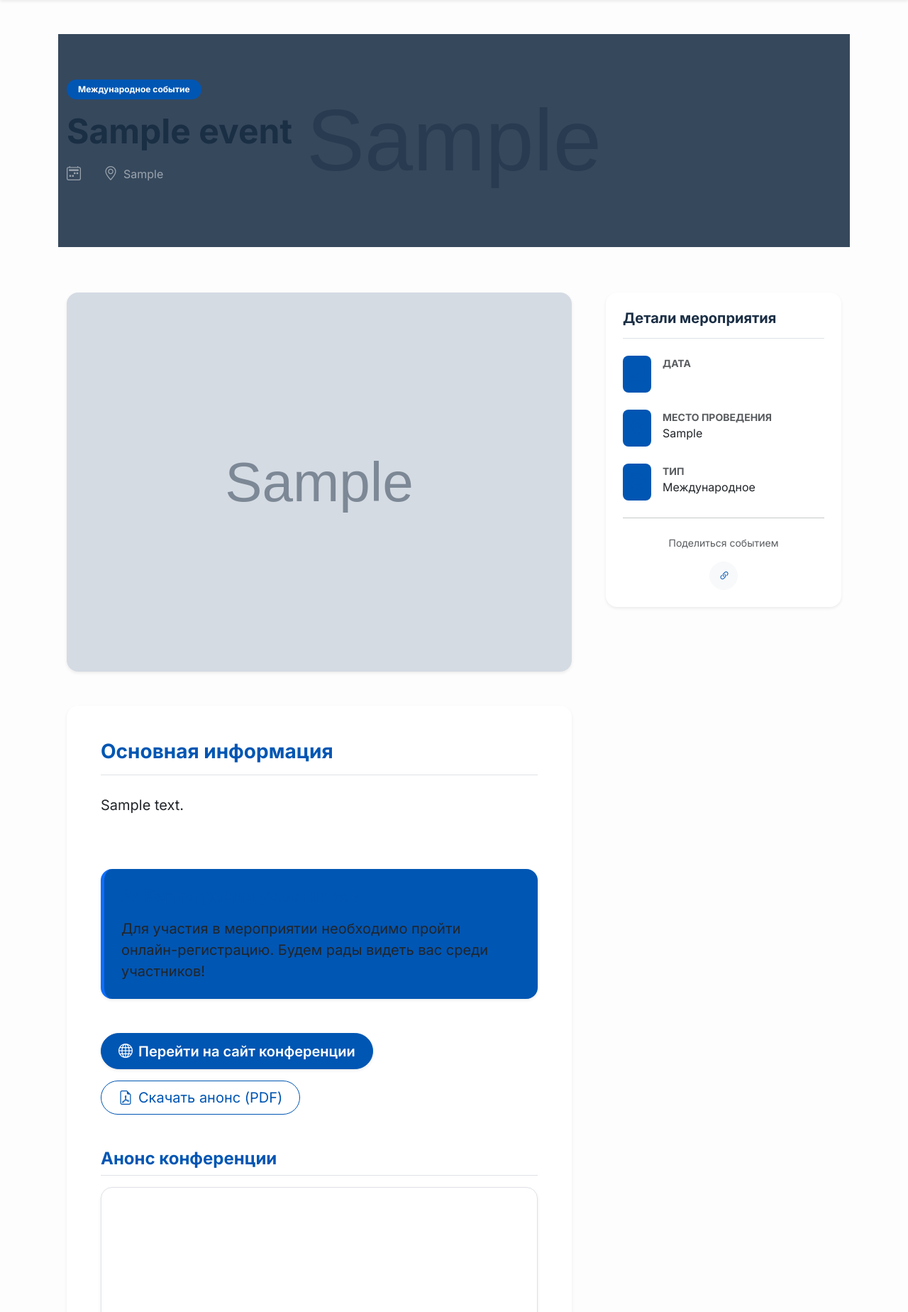
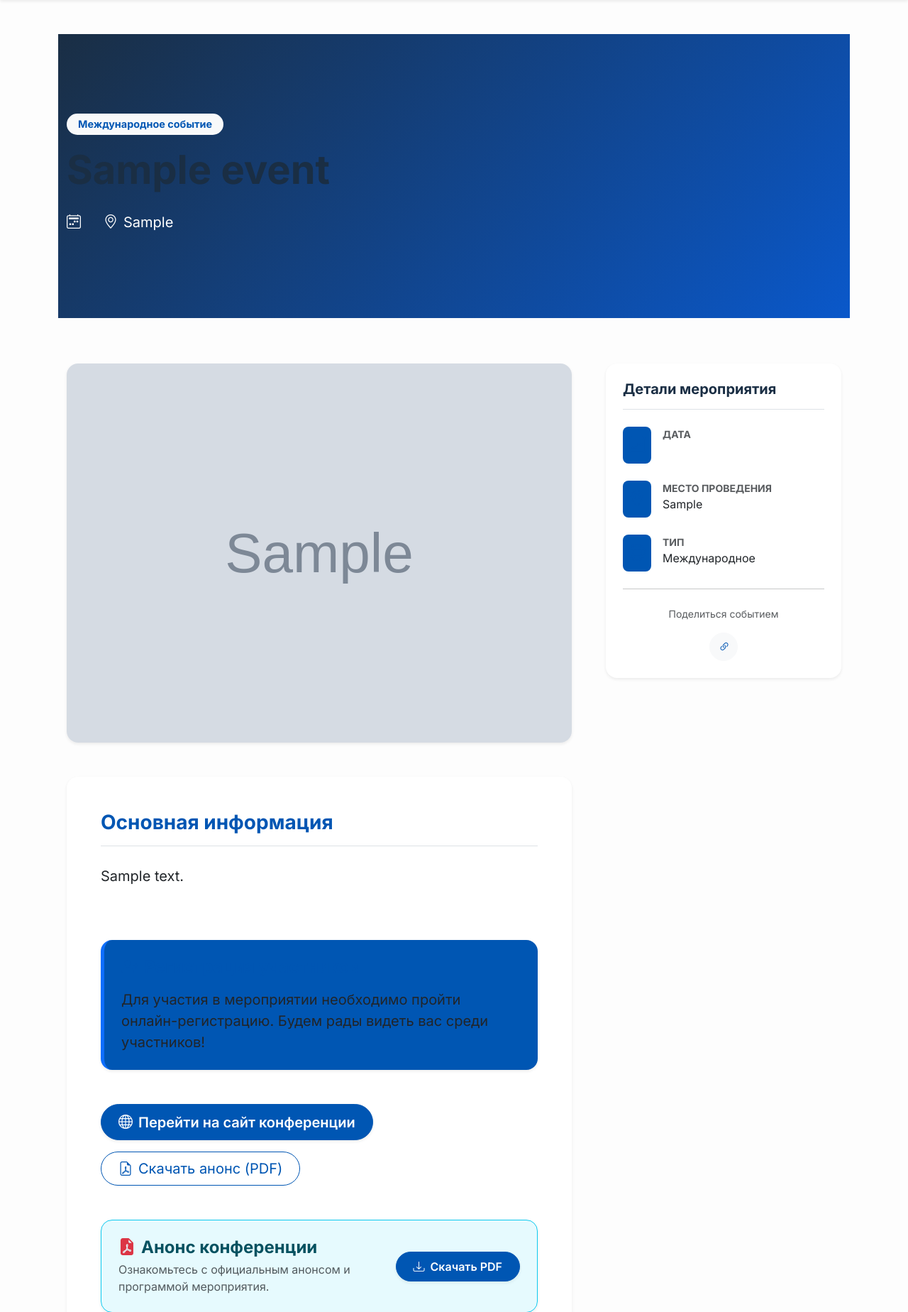
Before and after one commit to puncaaa/kato_web, a Django app: a page that uses webkato/templates/website/events/detail.html in a window 1280 px wide. Shown: the part 171-2019 px from the top of the page at 71% size. Run offline with Django 5.2, Linux system fonts and the light colour scheme; tables that the repository leaves empty hold one stand-in row (values such as "Sample post"); grey boxes marked "Sample" are stand-in pictures; data that the repository does not hold is empty.

Commit message:
style(events): improve hero section design and PDF viewer on detail page

```diff
--- a/webkato/templates/website/events/detail.html
+++ b/webkato/templates/website/events/detail.html
@@ -57,21 +57,21 @@
 </style>
 
 <!-- Event Hero -->
-<div class="event-hero"
-  style="{% if event.image %}--hero-bg: url('{{ event.image.url }}') center center/cover; --hero-opacity: 0.15;{% endif %}">
-  <div class="container event-hero-content">
-    <div class="row align-items-center">
-      <div class="col-lg-8">
-        <span class="badge bg-primary mb-3 px-3 py-2 rounded-pill fw-bold">{% if event.is_international %}Международное
-          событие{% else %}Национальное событие{% endif %}</span>
-        <h1 class="display-5 fw-bold mb-3">{{ event.title }}</h1>
-        <div class="d-flex flex-wrap gap-4 text-white-50 mb-4">
+<div class="event-hero" style="background-color: #0b5ed7;">
+  <div class="container event-hero-content text-white py-5">
+    <div class="row">
+      <div class="col-lg-10">
+        <span class="badge bg-light text-primary mb-3 px-3 py-2 rounded-pill fw-bold" style="font-size: 0.9rem;">
+          {% if event.is_international %}Международное событие{% else %}Национальное событие{% endif %}
+        </span>
+        <h1 class="display-4 fw-bold mb-4" style="line-height: 1.2;">{{ event.title }}</h1>
+        <div class="d-flex flex-wrap gap-4 mb-2 fs-5">
           <div class="d-flex align-items-center">
-            <i class="bi bi-calendar2-week me-2 fs-5"></i>
+            <i class="bi bi-calendar2-week me-2"></i>
             <span>{{ event.date_text|default:event.date|date:"d E Y" }}</span>
           </div>
           <div class="d-flex align-items-center">
-            <i class="bi bi-geo-alt me-2 fs-5"></i>
+            <i class="bi bi-geo-alt me-2"></i>
             <span>{{ event.location }}</span>
           </div>
         </div>
@@ -132,12 +132,26 @@
         {% endif %}
 
         {% if event.program_pdf %}
-        <div class="mt-5">
-            <h4 class="fw-bold mb-3 border-bottom pb-2 text-primary">Анонс конференции</h4>
-            <div class="rounded-4 overflow-hidden border shadow-sm">
-                <iframe src="{{ event.program_pdf.url }}" width="100%" height="600px" style="border: none;">
-                    Ваш браузер не поддерживает встроенные PDF. Вы можете <a href="{{ event.program_pdf.url }}">скачать файл</a>.
-                </iframe>
+        <div class="mt-5 mb-5 p-4 border border-info rounded-4 bg-info bg-opacity-10 d-flex flex-column flex-md-row align-items-center justify-content-between gap-3 shadow-sm">
+            <div>
+                <h4 class="fw-bold mb-1 text-info-emphasis"><i class="bi bi-file-earmark-pdf-fill me-2 text-danger"></i>Анонс конференции</h4>
+                <p class="mb-0 text-muted">Ознакомьтесь с официальным анонсом и программой мероприятия.</p>
+            </div>
+            <a href="{{ event.program_pdf.url }}" target="_blank" class="btn btn-primary rounded-pill px-4 py-2 shadow-sm fw-semibold text-nowrap">
+                <i class="bi bi-download me-2"></i>Скачать PDF
+            </a>
+        </div>
+
+        <div class="mt-4 mb-5">
+            <div class="card border-0 shadow-sm rounded-4 overflow-hidden bg-light" style="min-height: 600px;">
+                <object data="{{ event.program_pdf.url }}" type="application/pdf" width="100%" height="800px">
+                    <div class="p-5 text-center">
+                        <i class="bi bi-file-earmark-pdf display-1 text-muted mb-3 d-block"></i>
+                        <h5>Ваш браузер не поддерживает встроенный просмотр PDF</h5>
+                        <p class="text-muted mb-4">Вы можете скачать файл для просмотра на вашем устройстве.</p>
+                        <a href="{{ event.program_pdf.url }}" class="btn btn-primary px-4 rounded-pill">Скачать файл</a>
+                    </div>
+                </object>
             </div>
         </div>
         {% endif %}
```
